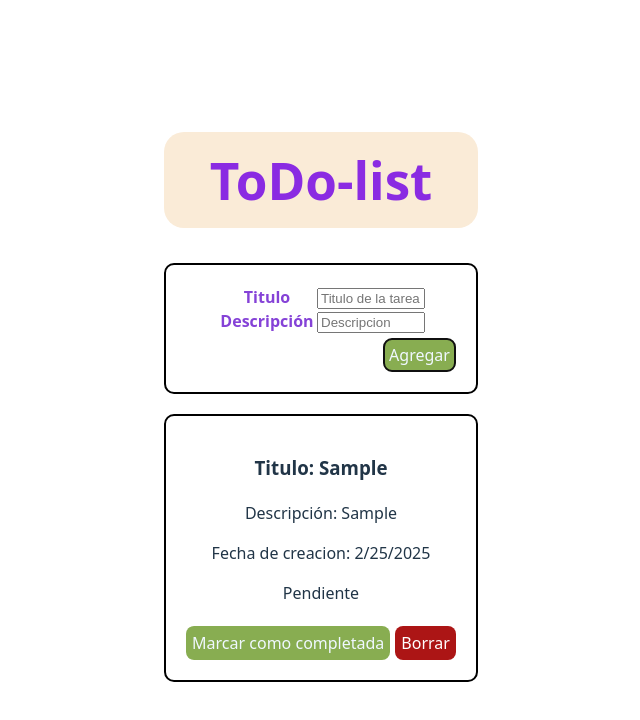
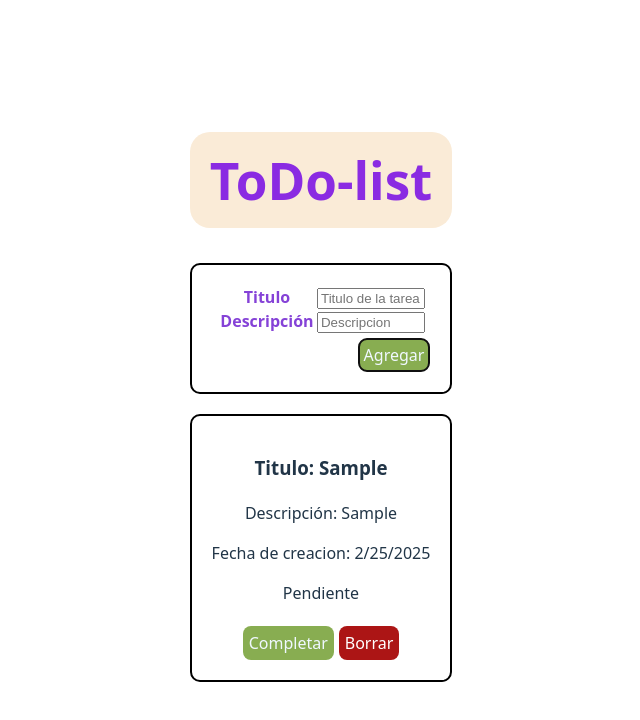
Before and after one commit to FedeAltava/To-do-list-React-Tsx, a React (Vite) app: page / in a window 1280 px wide. Both pictures are taken after typing "Sample", "Sample" into the empty fields and a click on the button "Agregar". Shown: the top 720 px of the page, without its empty margins (319-959 px from the left). Built offline with nearby package versions, Linux system fonts and the light colour scheme.

Commit message:
delete task working

```diff
--- a/src/components/TaskItem.tsx
+++ b/src/components/TaskItem.tsx
@@ -4,8 +4,9 @@ import "./TaskItem.css";
 interface TaskItemProps {
   task: Task;
   toggleCompletion: (id: number | string) => void; //funcion para manejar el estado.
+  deleteTask : (id: number | string) => void;
 }
-export const TaskItem = ({ task, toggleCompletion }: TaskItemProps) => {
+export const TaskItem = ({ task, toggleCompletion,deleteTask }: TaskItemProps) => {
   const { title, description, completed, id } = task;
   const formattedDate = new Date(Number(id)).toLocaleDateString();
   return (
@@ -16,9 +17,9 @@ export const TaskItem = ({ task, toggleCompletion }: TaskItemProps) => {
         <p>Fecha de creacion: {formattedDate}</p>
         <p>{completed ? "Completada" : "Pendiente"}</p>
         <button onClick={() => toggleCompletion(id)}>
-          {completed ? "Desmarcar" : "Marcar como completada"}
+          {completed ? "Desmarcar" : "Completar"}
         </button>
-        <button className="delete">Borrar </button>
+        <button className="delete" onClick={()=>deleteTask(id)}>Borrar </button>
       </div>
     </div>
   );
--- a/src/components/TaskList.tsx
+++ b/src/components/TaskList.tsx
@@ -30,6 +30,13 @@ export const TaskList = () => {
       )
     );
   };
+  const deleteTask = (id:number | string)=>{
+    setTasks((prevTasks)=>
+      prevTasks.filter((task)=>{
+        return task.id != id
+      })
+    )
+  }
   return (
     <div>
       <h1>ToDo-list</h1>
@@ -59,7 +66,7 @@ export const TaskList = () => {
 
       <div>
         {tasks.map((task: Task) => {
-          return <TaskItem task={task} key={task.id} toggleCompletion={toggleCompletion}/>;
+          return <TaskItem task={task} key={task.id} toggleCompletion={toggleCompletion} deleteTask={deleteTask}/>;
         })}
       </div>
     </div>
```
